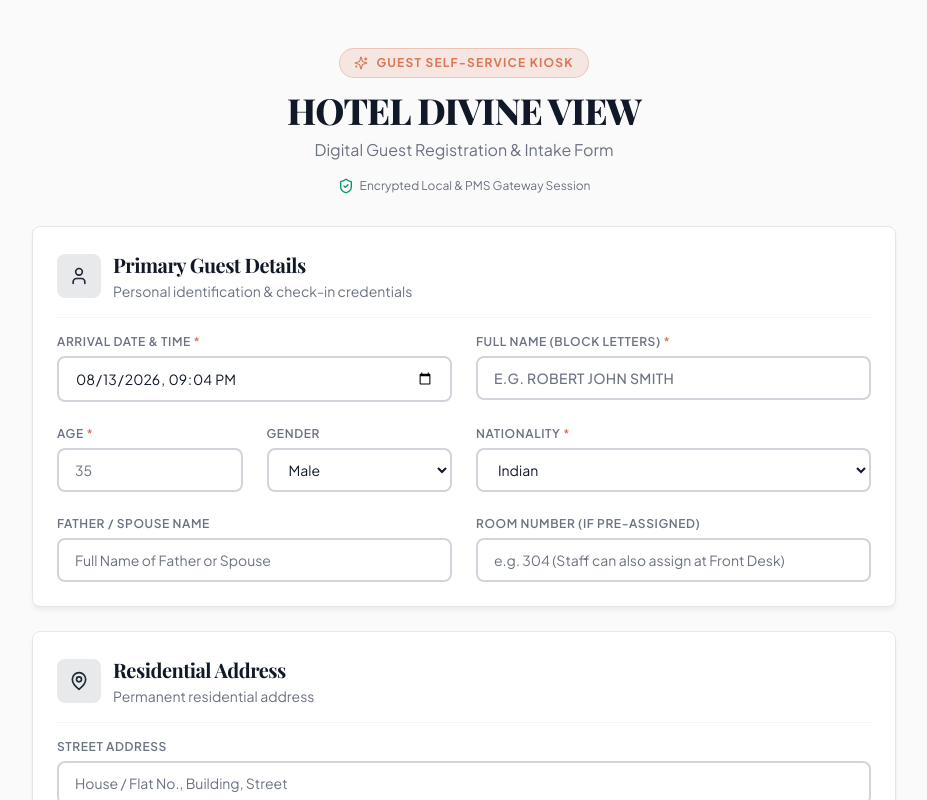
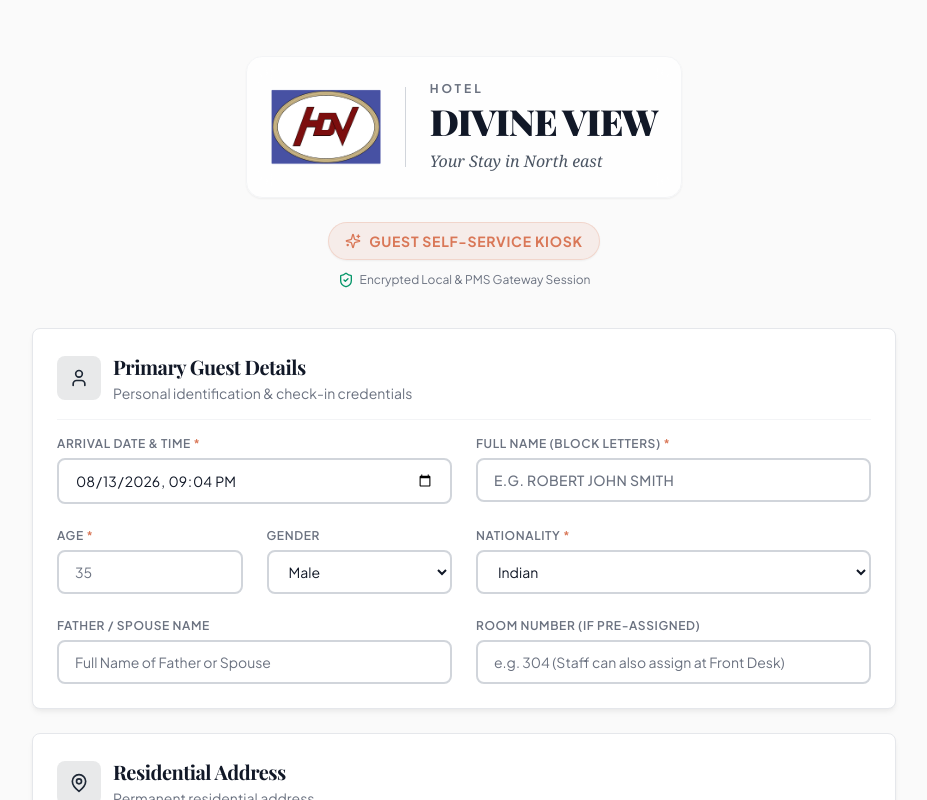
Before and after one commit to bijeshsingha/hotel-kiosk, a Next.js app: page /check-in in a window 1280 px wide. Shown: the top 800 px of the page, without its empty margins (176-1103 px from the left). Built offline with nearby package versions, Linux system fonts and the light colour scheme; a web font is replaced by a local one.

Commit message:
style: apply logo updates to both check-in header and print pdf modal

```diff
--- a/app/check-in/page.tsx
+++ b/app/check-in/page.tsx
@@ -8,22 +8,34 @@ export default function CheckInKioskPage() {
   return (
     <main className="max-w-4xl mx-auto px-4 py-8 sm:py-12">
       {/* Kiosk Tablet Header */}
-      <header className="text-center mb-8">
-        <div className="inline-flex items-center gap-2 px-3.5 py-1.5 rounded-full bg-secondary/15 border border-secondary/30 text-secondary text-xs font-bold uppercase tracking-widest mb-3 font-body">
-          <Sparkles className="w-3.5 h-3.5" /> Guest Self-Service Kiosk
-        </div>
-        <h1 className="text-3xl sm:text-4xl font-extrabold text-text-main tracking-tight font-heading mb-2">
-          HOTEL DIVINE VIEW
-        </h1>
-        <p className="text-text-muted text-sm sm:text-base font-body">
-          Digital Guest Registration & Intake Form
-        </p>
+      <header className="flex flex-col items-center justify-center mb-10 mt-2">
+          <div className="flex items-center justify-center gap-4 sm:gap-6 bg-white/80 p-4 sm:p-6 rounded-2xl shadow-sm border border-gray-100 backdrop-blur-md">
+            {/* Logo Image */}
+            <div className="flex-shrink-0">
+              <img src="/logo.png" alt="HDV Logo" className="w-[80px] sm:w-[110px] h-auto object-contain rounded-sm" />
+            </div>
 
-        <div className="mt-4 flex items-center justify-center gap-1.5 text-xs text-text-muted font-body">
-          <ShieldCheck className="w-4 h-4 text-emerald-600" />
-          <span>Encrypted Local & PMS Gateway Session</span>
-        </div>
-      </header>
+            {/* Vertical Separator */}
+            <div className="w-px h-16 sm:h-20 bg-gray-300"></div>
+
+            {/* Typography */}
+            <div className="flex flex-col text-left">
+              <span className="text-[10px] sm:text-xs font-bold tracking-[0.25em] text-gray-500 uppercase leading-none mb-1">Hotel</span>
+              <h1 className="text-2xl sm:text-4xl font-black text-gray-900 tracking-tight font-heading leading-none mb-1.5">DIVINE VIEW</h1>
+              <p className="text-sm sm:text-base italic text-gray-600 font-serif leading-none mt-0.5">Your Stay in North east</p>
+            </div>
+          </div>
+
+          <div className="inline-flex flex-col items-center mt-6">
+            <div className="inline-flex items-center gap-2 px-4 py-2 rounded-full bg-secondary/10 border border-secondary/20 text-secondary text-xs sm:text-sm font-bold uppercase tracking-wider font-body shadow-sm">
+              <Sparkles className="w-4 h-4" /> Guest Self-Service Kiosk
+            </div>
+            <div className="mt-3 flex items-center justify-center gap-1.5 text-xs text-text-muted font-body">
+              <ShieldCheck className="w-4 h-4 text-emerald-600" />
+              <span>Encrypted Local & PMS Gateway Session</span>
+            </div>
+          </div>
+        </header>
 
       {/* Guest Intake Kiosk Form */}
       <GuestRegistrationForm />
--- a/components/GuestDetailModal.tsx
+++ b/components/GuestDetailModal.tsx
@@ -242,13 +242,19 @@ export default function GuestDetailModal({
           )}
 
           {/* Official Printable Header */}
-          <div className="border-b-2 border-gray-900 pb-4 text-center">
-            <h1 className="text-2xl sm:text-3xl font-extrabold font-heading text-gray-900 tracking-wider">
-              HOTEL DIVINE VIEW
-            </h1>
-            <p className="text-xs uppercase font-bold text-gray-600 font-body tracking-widest mt-1">
-              Official Guest Registration & Police Intake Form (Form-C)
-            </p>
+          <div className="border-b-2 border-gray-900 pb-4">
+              <div className="flex items-center justify-center gap-4 mb-2">
+                <img src="/logo.png" alt="HDV Logo" className="w-[60px] h-auto object-contain" />
+                <div className="w-px h-12 bg-gray-300"></div>
+                <div className="flex flex-col text-left">
+                  <span className="text-[9px] font-bold tracking-[0.25em] text-gray-500 uppercase leading-none mb-1">Hotel</span>
+                  <h1 className="text-2xl font-black text-gray-900 tracking-tight font-heading leading-none mb-1">DIVINE VIEW</h1>
+                  <p className="text-xs italic text-gray-600 font-serif leading-none mt-0.5">Your Stay in North east</p>
+                </div>
+              </div>
+              <p className="text-xs text-center uppercase font-bold text-gray-600 font-body tracking-widest mt-3">
+                Official Guest Registration & Police Intake Form (Form-C)
+              </p>
             <div className="flex items-center justify-between text-xs font-mono text-gray-600 mt-3 pt-2 border-t border-gray-200">
               <span>Registration ID: <strong>{registrationId}</strong></span>
               <span>Room Assigned: <strong className="text-gray-900">{roomNumber || 'UNASSIGNED'}</strong></span>
```
